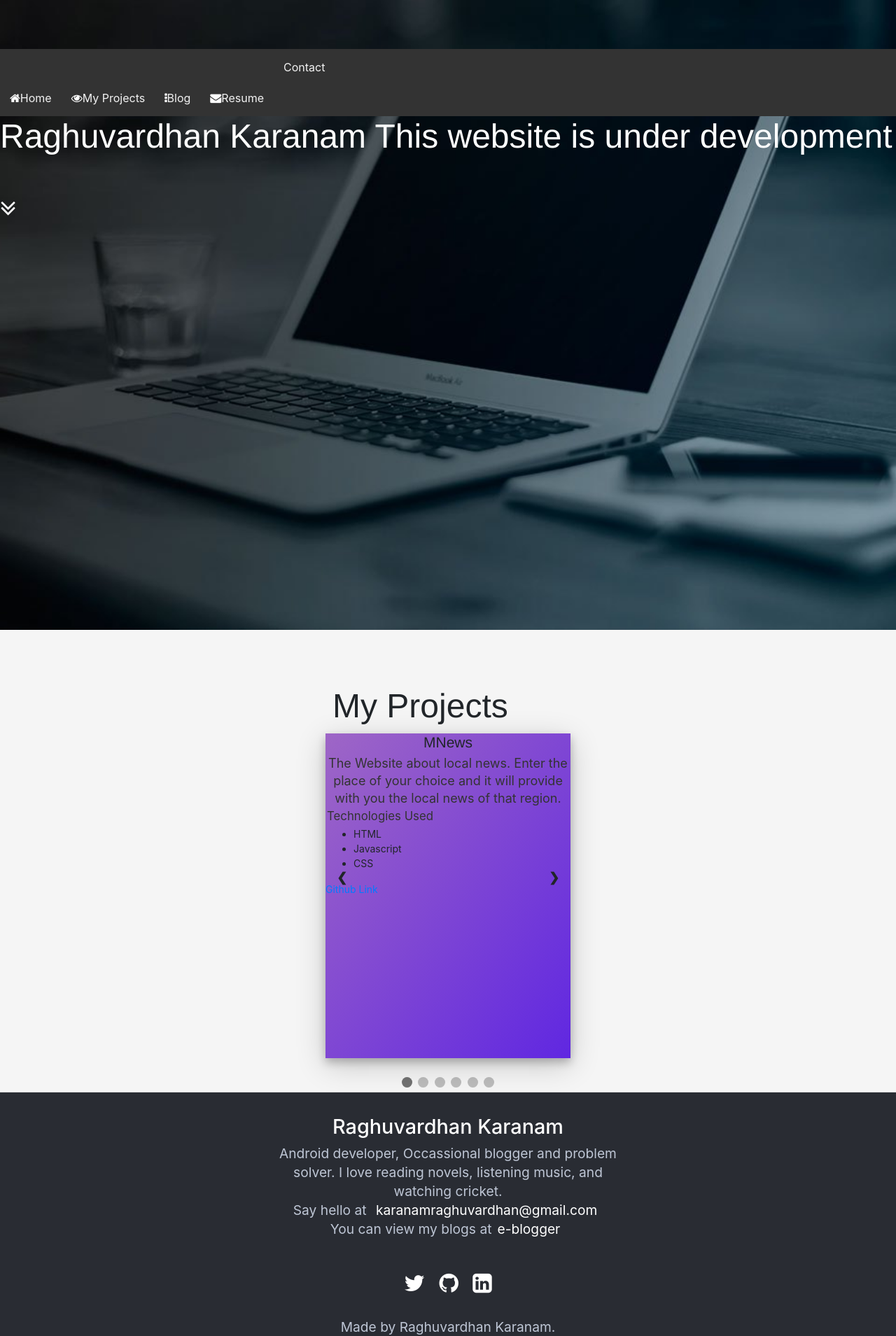
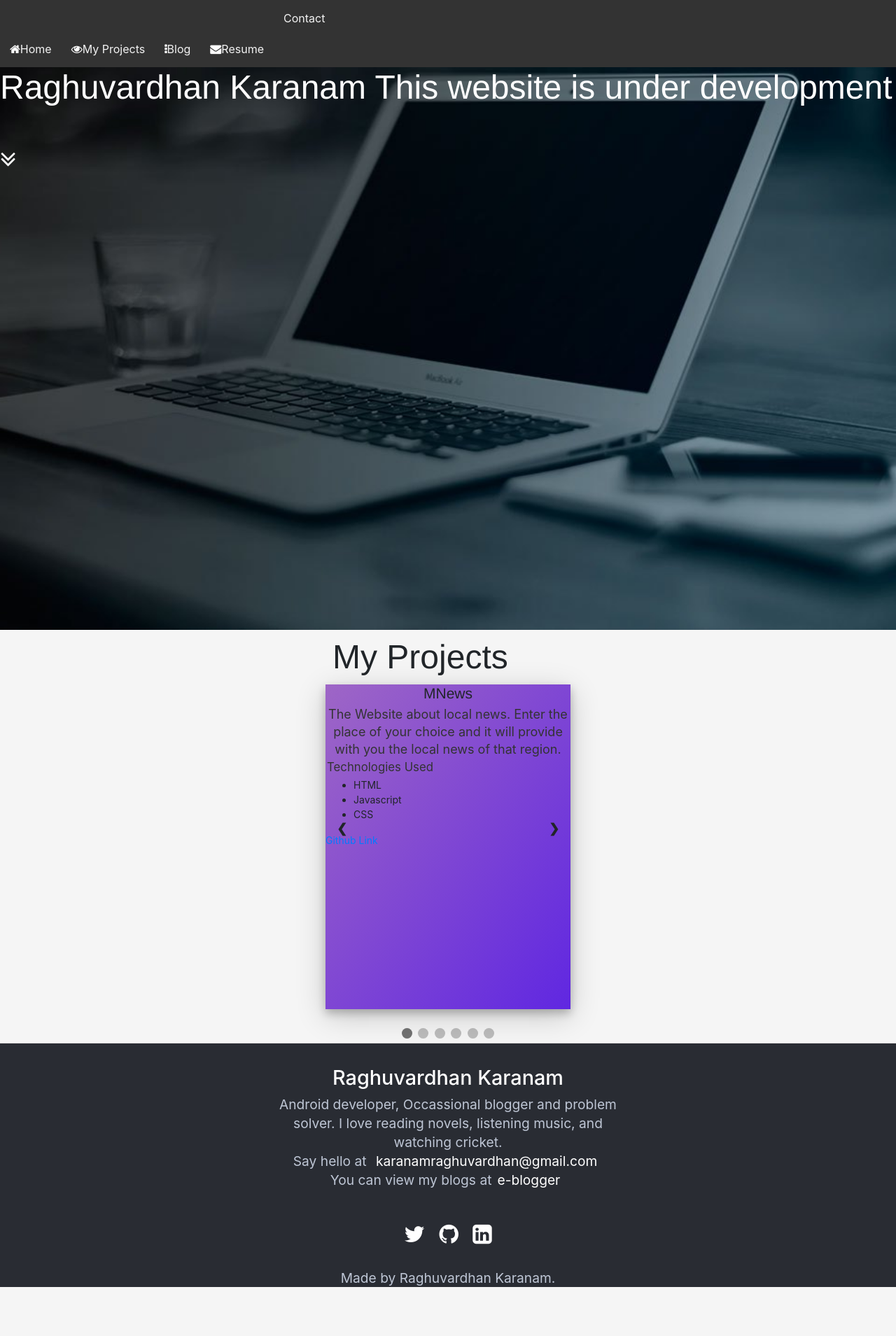
Before and after one commit to raghuvardhan/raghuvardhan.github.io, a Jekyll site: the page built from index.html, in a window 1280 px wide. Shown: the whole page at 70% size. Built offline with Jekyll 4.4.1, drawn with Linux system fonts in a browser that asks for light colours; after the commit the page ends 1839 px from its top, so only the background shows below that.

Commit message:
Removed top padding

```diff
--- a/css/main.css
+++ b/css/main.css
@@ -2,8 +2,8 @@ body {
     background-color: #F5F5F5;
     margin: auto;
     width: auto;
-    padding-top: 70px;
-}
+/*    padding-top: 70px;
+*/}
 
 nav ul {
     font-family:'Helvetica', 'Arial', 'Sans-Serif';
```
